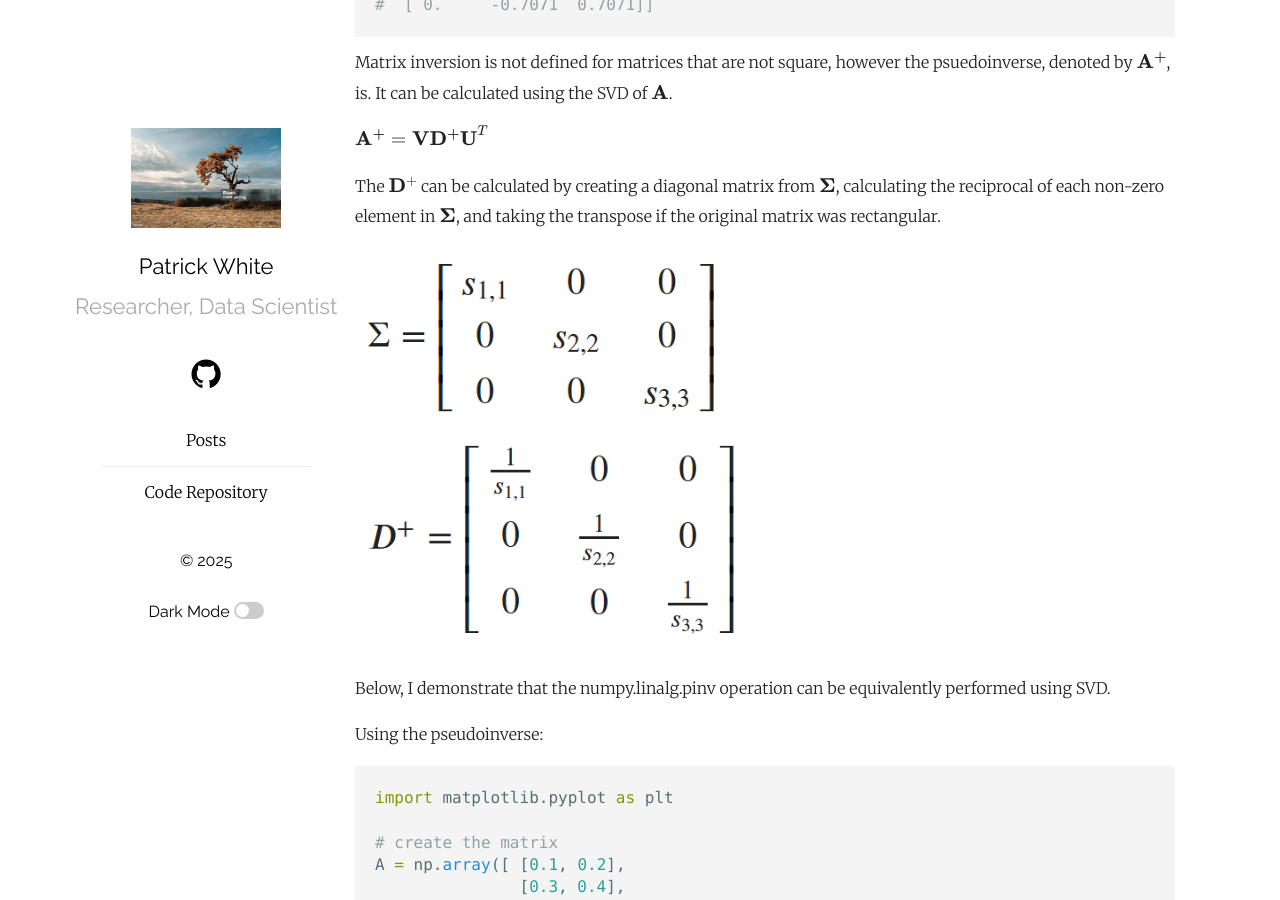
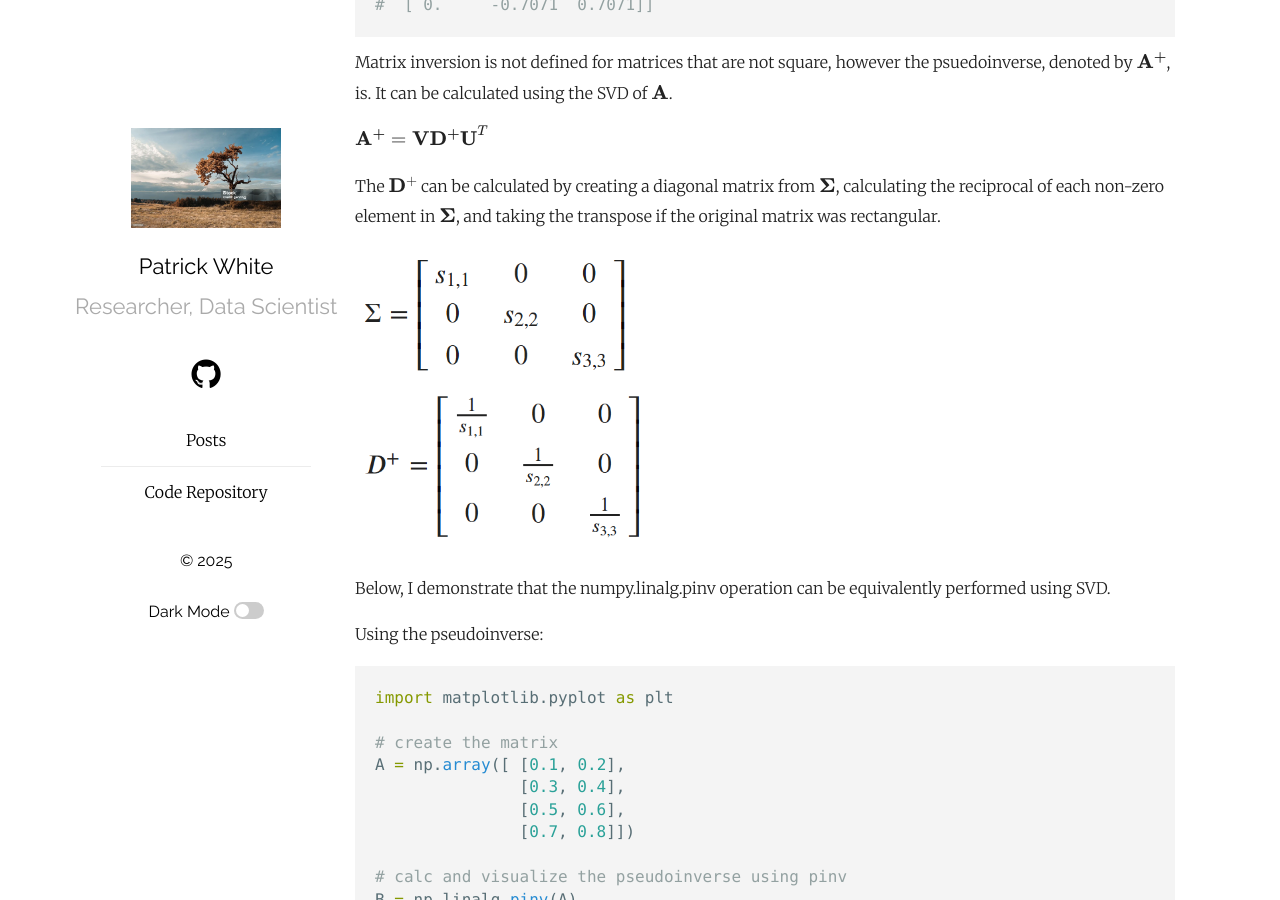
Before and after one commit to pw598/pw598.github.io, a Jekyll site: the page built from _posts/2025-01-06-Dimension-Reduction-III-SVD.md, in a window 1280 px wide and 900 px high, scrolled down 6113 px. Built offline with Jekyll 4.4.1, drawn with Linux system fonts in a browser that asks for light colours; formulas are drawn with MathJax 3.

Commit message:
Add files via upload

```diff
--- a/_posts/2025-01-06-Dimension-Reduction-III-SVD.md
+++ b/_posts/2025-01-06-Dimension-Reduction-III-SVD.md
@@ -263,7 +263,7 @@ $\mathbf{A^+} = \mathbf{V D^+ U}^T$
 
 The $\mathbf{D}^+$ can be calculated by creating a diagonal matrix from $\mathbf{\Sigma}$, calculating the reciprocal of each non-zero element in $\mathbf{\Sigma}$, and taking the transpose if the original matrix was rectangular.
 
-<img src="https://github.com/pw598/pw598.github.io/blob/main/_posts/images/dr3-4.png?raw=true" style="height: 400px; width:auto;">
+<img src="https://github.com/pw598/pw598.github.io/blob/main/_posts/images/dr3-4.png?raw=true" style="height: 300px; width:auto;">
 
 Below, I demonstrate that the numpy.linalg.pinv operation can be equivalently performed using SVD.
 
```
Also changed, not shown: _posts/images/dr4-1.png (added).
